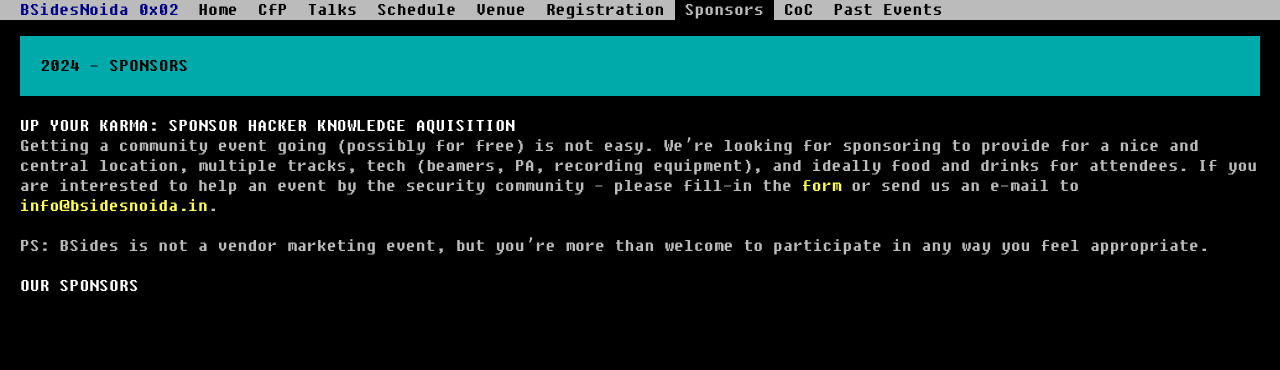
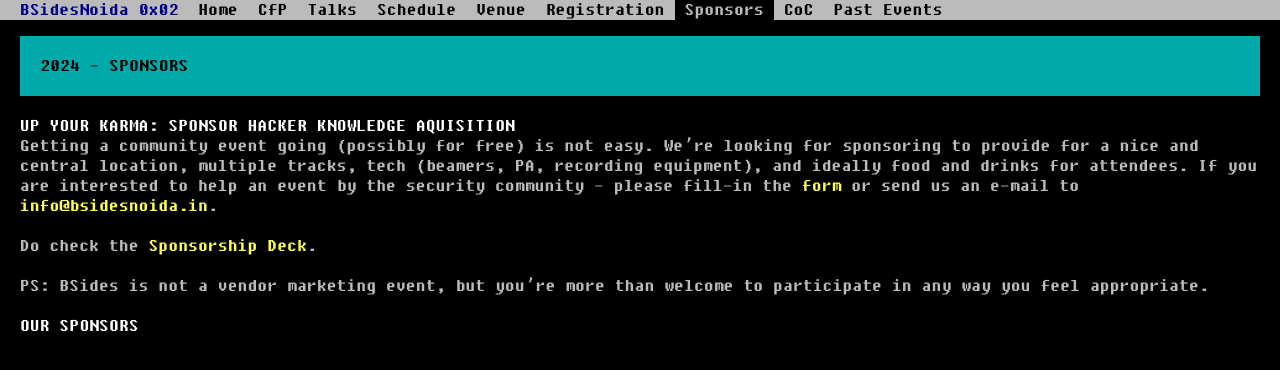
Before and after one commit to BSidesNoida/bsidesnoida.github.io, a Jekyll site: the page built from 07_sponsors.md, in a window 1280 px wide. Shown: the top 370 px of the page. Built offline with Jekyll 4.4.1, drawn with Linux system fonts in a browser that asks for light colours; nearby versions of some CDN libraries.

Commit message:
Update 07_sponsors.md

```diff
--- a/07_sponsors.md
+++ b/07_sponsors.md
@@ -6,6 +6,8 @@
 ---
 # Up your karma: sponsor hacker knowledge aquisition
 Getting a community event going (possibly for free) is not easy. We're looking for sponsoring to provide for a nice and central location, multiple tracks, tech (beamers, PA, recording equipment), and ideally food and drinks for attendees. If you are interested to help an event by the security community - please fill-in the [form](#) or send us an e-mail to [info@bsidesnoida.in](mailto:info@bsidesnoida.in).
+
+Do check the [Sponsorship Deck](https://bsidesnoida.in/sponsor_us/).
 
 PS: BSides is not a vendor marketing event, but you're more
 than welcome to participate in any way you feel appropriate.
```
